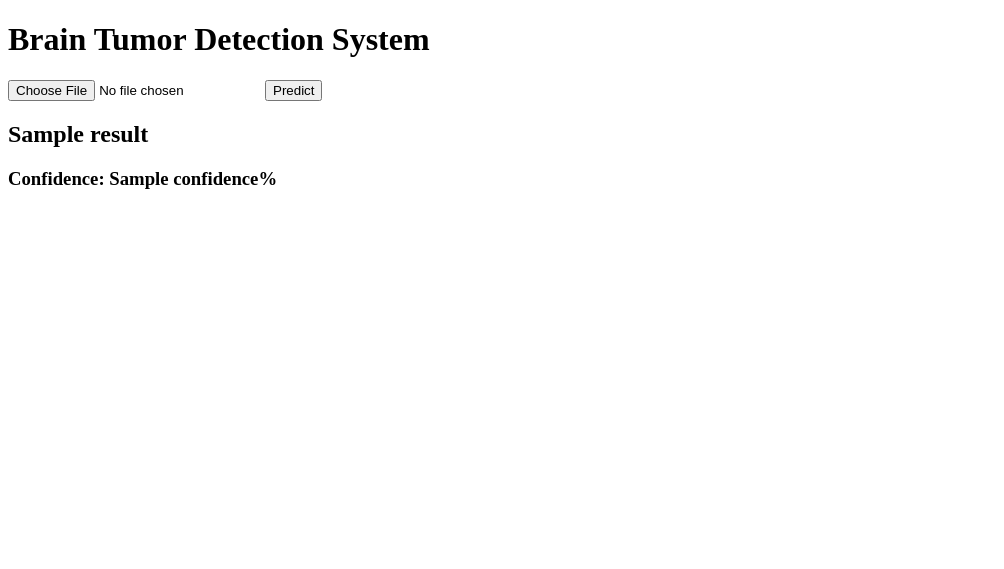
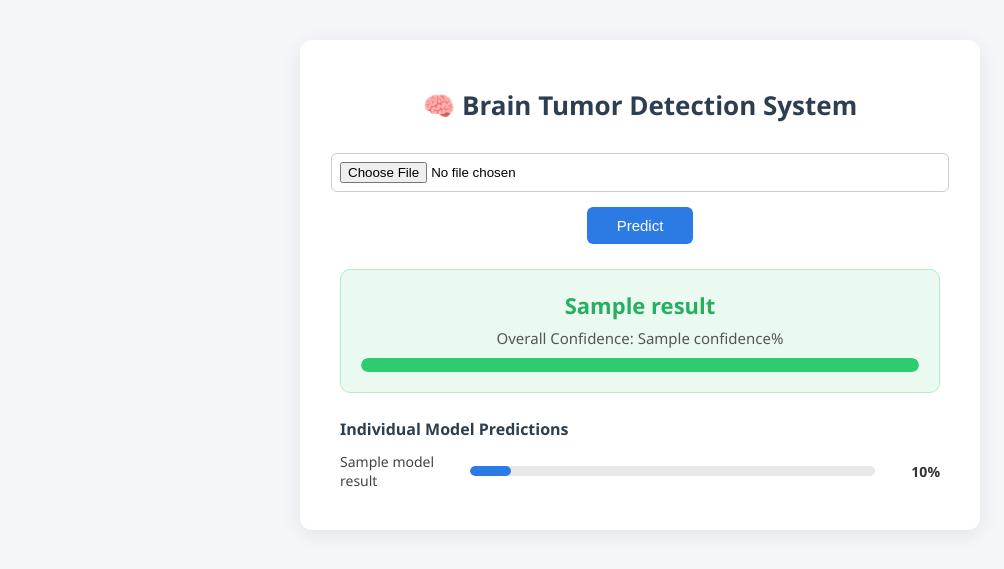
Before and after one commit to keerthi7879/BrainTumorFinal, a Flask app: template templates/index.html in a window 1280 px wide. Shown: the top 569 px of the page, without its empty margins (0-1004 px from the left). Run offline with Flask 3, Linux system fonts and the light colour scheme; the template is opened without the code that fills it: most values are stand-ins (such as "Sample title", 1, 10 or a date in 2020).

Commit message:
Update index.html

```diff
--- a/templates/index.html
+++ b/templates/index.html
@@ -1,22 +1,208 @@
+<!DOCTYPE html>
+<html lang="en">
+<head>
+<meta charset="UTF-8">
+<title>Brain Tumor Detection System</title>
+<style>
+    body {
+        font-family: 'Segoe UI', Arial, sans-serif;
+        background: #f4f6f9;
+        margin: 0;
+        padding: 40px 20px;
+        display: flex;
+        justify-content: center;
+    }
 
-<!DOCTYPE html>
-<html>
-<head>
-    <title>Brain Tumor Detection</title>
+    .container {
+        background: #ffffff;
+        max-width: 600px;
+        width: 100%;
+        padding: 30px 40px;
+        border-radius: 12px;
+        box-shadow: 0 4px 20px rgba(0,0,0,0.08);
+    }
+
+    h1 {
+        text-align: center;
+        color: #2c3e50;
+        font-size: 26px;
+        margin-bottom: 30px;
+    }
+
+    form {
+        display: flex;
+        flex-direction: column;
+        align-items: center;
+        gap: 15px;
+        margin-bottom: 25px;
+    }
+
+    input[type="file"] {
+        padding: 8px;
+        border: 1px solid #ccc;
+        border-radius: 6px;
+        width: 100%;
+    }
+
+    button {
+        background: #2c7be5;
+        color: white;
+        border: none;
+        padding: 10px 30px;
+        border-radius: 6px;
+        font-size: 15px;
+        cursor: pointer;
+        transition: background 0.2s;
+    }
+
+    button:hover {
+        background: #1a5fc0;
+    }
+
+    .image-preview {
+        text-align: center;
+        margin-bottom: 25px;
+    }
+
+    .image-preview img {
+        max-width: 100%;
+        max-height: 300px;
+        border-radius: 8px;
+        border: 1px solid #ddd;
+    }
+
+    .result-box {
+        text-align: center;
+        padding: 20px;
+        border-radius: 10px;
+        margin-bottom: 25px;
+    }
+
+    .tumor {
+        background: #fdecea;
+        border: 1px solid #f5c2c0;
+    }
+
+    .no-tumor {
+        background: #eafaf1;
+        border: 1px solid #b7ebc6;
+    }
+
+    .result-label {
+        font-size: 22px;
+        font-weight: bold;
+        margin-bottom: 8px;
+    }
+
+    .tumor .result-label { color: #c0392b; }
+    .no-tumor .result-label { color: #27ae60; }
+
+    .confidence-text {
+        font-size: 15px;
+        color: #555;
+        margin-bottom: 10px;
+    }
+
+    .confidence-bar-bg {
+        background: #e0e0e0;
+        border-radius: 20px;
+        height: 14px;
+        width: 100%;
+        overflow: hidden;
+    }
+
+    .confidence-bar-fill {
+        height: 100%;
+        border-radius: 20px;
+        transition: width 0.4s ease;
+    }
+
+    .tumor .confidence-bar-fill { background: #e74c3c; }
+    .no-tumor .confidence-bar-fill { background: #2ecc71; }
+
+    .model-results {
+        margin-top: 10px;
+    }
+
+    .model-results h3 {
+        font-size: 16px;
+        color: #2c3e50;
+        margin-bottom: 12px;
+    }
+
+    .model-row {
+        display: flex;
+        justify-content: space-between;
+        align-items: center;
+        margin-bottom: 10px;
+        font-size: 14px;
+    }
+
+    .model-name {
+        width: 120px;
+        color: #444;
+    }
+
+    .model-bar-bg {
+        flex: 1;
+        background: #e8e8e8;
+        border-radius: 10px;
+        height: 10px;
+        margin: 0 10px;
+        overflow: hidden;
+    }
+
+    .model-bar-fill {
+        height: 100%;
+        background: #2c7be5;
+        border-radius: 10px;
+    }
+
+    .model-percent {
+        width: 55px;
+        text-align: right;
+        color: #333;
+        font-weight: 600;
+    }
+</style>
 </head>
 <body>
-
-    <h1>Brain Tumor Detection System</h1>
+<div class="container">
+    <h1>🧠 Brain Tumor Detection System</h1>
 
     <form method="POST" enctype="multipart/form-data">
         <input type="file" name="file" required>
         <button type="submit">Predict</button>
     </form>
 
-    {% if result %}
-        <h2>{{ result }}</h2>
-        <h3>Confidence: {{ confidence }}%</h3>
+    {% if uploaded_image %}
+    <div class="image-preview">
+        <img src="{{ url_for('static', filename=uploaded_image) }}" alt="Uploaded MRI">
+    </div>
     {% endif %}
 
+    {% if result %}
+    <div class="result-box {{ 'tumor' if result == 'Tumor Detected' else 'no-tumor' }}">
+        <div class="result-label">{{ result }}</div>
+        <div class="confidence-text">Overall Confidence: {{ confidence }}%</div>
+        <div class="confidence-bar-bg">
+            <div class="confidence-bar-fill" style="width: {{ confidence }}%;"></div>
+        </div>
+    </div>
+
+    <div class="model-results">
+        <h3>Individual Model Predictions</h3>
+        {% for model_name, score in model_results.items() %}
+        <div class="model-row">
+            <div class="model-name">{{ model_name }}</div>
+            <div class="model-bar-bg">
+                <div class="model-bar-fill" style="width: {{ score }}%;"></div>
+            </div>
+            <div class="model-percent">{{ score }}%</div>
+        </div>
+        {% endfor %}
+    </div>
+    {% endif %}
+</div>
 </body>
 </html>
```
